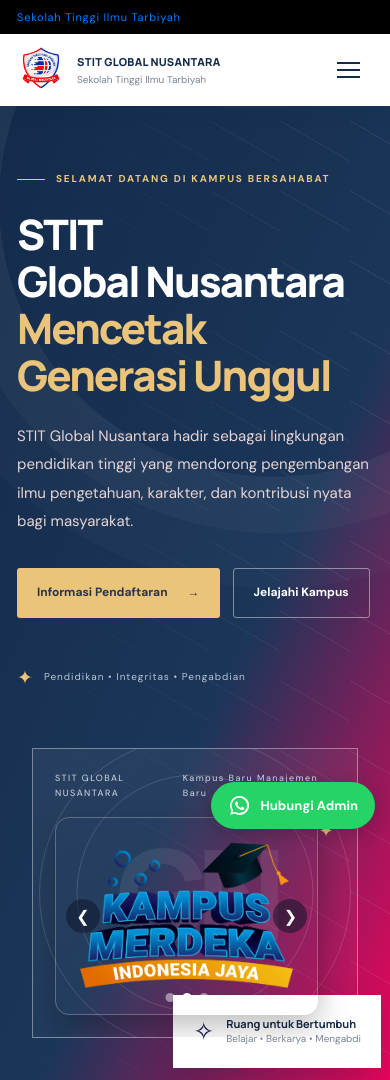
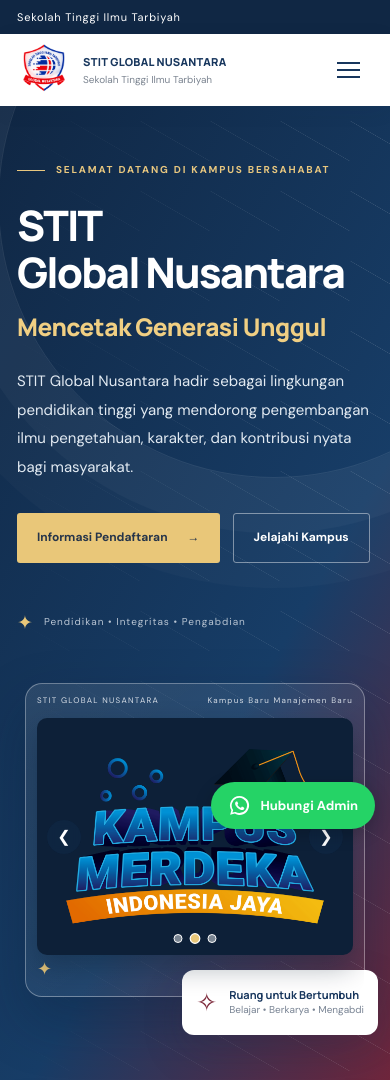
Before and after one commit to stitglobalnusantara/stitglobalnusantara.github.io, a plain HTML site: page index.html in a window 390 px wide. Shown: the top 1080 px of the page. Drawn offline with Linux system fonts and the light colour scheme.

Commit message:
Modernisasi desain dan rapikan slider foto responsif

```diff
--- a/style.css
+++ b/style.css
@@ -327,3 +327,84 @@ h1 em,h2 em{font-style:normal;color:var(--gold)}
 .slider-dots .dot.active {
   background: #ffffff;
 }
+
+/* ===== PENYEGARAN TAMPILAN MODERN STIT GLOBAL NUSANTARA ===== */
+:root{
+  --navy:#17365d;
+  --navy-2:#234b78;
+  --maroon:#7b2638;
+  --maroon-dark:#551827;
+  --gold:#e9c779;
+  --cream:#f5f7fa;
+  --ink:#1d2b3d;
+  --muted:#68778a;
+}
+body{background:var(--cream)}
+.topbar{background:#102744;color:#fff}
+.topbar-inner{color:#fff}
+.site-header{background:rgba(255,255,255,.97);backdrop-filter:blur(12px)}
+.brand-logo{width:54px;height:54px}
+.nav-link:hover,.nav-link.active{color:var(--maroon)}
+.btn-pmb{background:var(--maroon);border-radius:999px;padding:12px 18px}
+.btn-pmb:hover{background:var(--navy-2)}
+.hero{
+  background:linear-gradient(120deg,#102744 0%,#173d67 62%,#70263c 100%);
+  padding:76px 0 78px;
+}
+.hero:after{border-color:#ffffff18}
+.hero h1{font-size:clamp(40px,5vw,62px);line-height:1.13}
+.hero h1 em{color:#f0cf83;font-size:.58em;letter-spacing:-.02em}
+.hero-desc{color:#e2eaf2}
+.hero-visual{min-width:0}
+.visual-frame{
+  height:auto;min-height:0;padding:15px;
+  border:1px solid #ffffff55;border-radius:22px;
+  background:linear-gradient(145deg,#ffffff18,#ffffff08);
+  box-shadow:0 24px 55px #07182b45;
+  gap:12px;
+}
+.visual-frame:before,.visual-frame:after{display:none}
+.visual-topline{position:relative;z-index:3;gap:12px;line-height:1.4}
+.visual-topline span:last-child{text-align:right}
+.visual-monogram{display:none}
+.visual-bottom{display:block;position:relative;z-index:2}
+.hero-slider{
+  width:100%;max-width:none;aspect-ratio:16/10;
+  margin:0;border:0;border-radius:13px;
+  background:#0d2038;box-shadow:0 12px 28px #06172b55;
+}
+.hero-slider .slides{position:absolute;inset:0}
+.hero-slider .slide{
+  display:block;width:100%;height:100%;
+  object-fit:cover;object-position:center center;
+}
+.slider-btn{width:40px;height:40px;background:#102744b8;backdrop-filter:blur(5px)}
+.slider-btn:hover{background:var(--maroon)}
+.slider-dots .dot{width:9px;height:9px;border:1px solid #fff}
+.slider-dots .dot.active{background:var(--gold);transform:scale(1.2)}
+.floating-note{right:-12px;bottom:-20px;border-radius:12px;box-shadow:0 16px 40px #1027442b}
+.button-gold{background:var(--gold)}
+.section-light{background:#fff}
+.profile-panel{border-radius:18px;background:linear-gradient(145deg,#17365d,#234b78 68%,#7b2638)}
+.value-card,.program-card,.news-card{border-radius:14px;box-shadow:0 8px 24px #172b4508}
+.value-card-featured{background:linear-gradient(145deg,#17365d,#234b78)}
+.program-card:hover{border-color:#b88b96;box-shadow:0 18px 38px #152d4a14}
+.admission{background:linear-gradient(110deg,#102744,#173d67 60%,#70263c)}
+.news-art-one{background:linear-gradient(135deg,#173d67,#7b2638)}
+.news-art-two{background:linear-gradient(135deg,#7b2638,#b47b75)}
+.news-art-three{background:linear-gradient(135deg,#294d73,#102744)}
+.contact-section{background:#edf1f6}
+.site-footer{background:#102744}
+.back-to-top{background:var(--maroon);color:#fff}
+.whatsapp-float{border-radius:999px}
+@media(max-width:720px){
+  .hero{padding:56px 0 65px}
+  .hero h1{font-size:42px}
+  .hero-visual{padding:10px 8px 25px}
+  .visual-frame{padding:11px;border-radius:17px}
+  .visual-topline{font-size:8px}
+  .hero-slider{aspect-ratio:4/3;border-radius:10px}
+  .slider-btn{width:34px;height:34px}
+  .floating-note{right:-5px;bottom:-13px;padding:12px 14px}
+  .main-nav{border-radius:0 0 14px 14px}
+}
```
